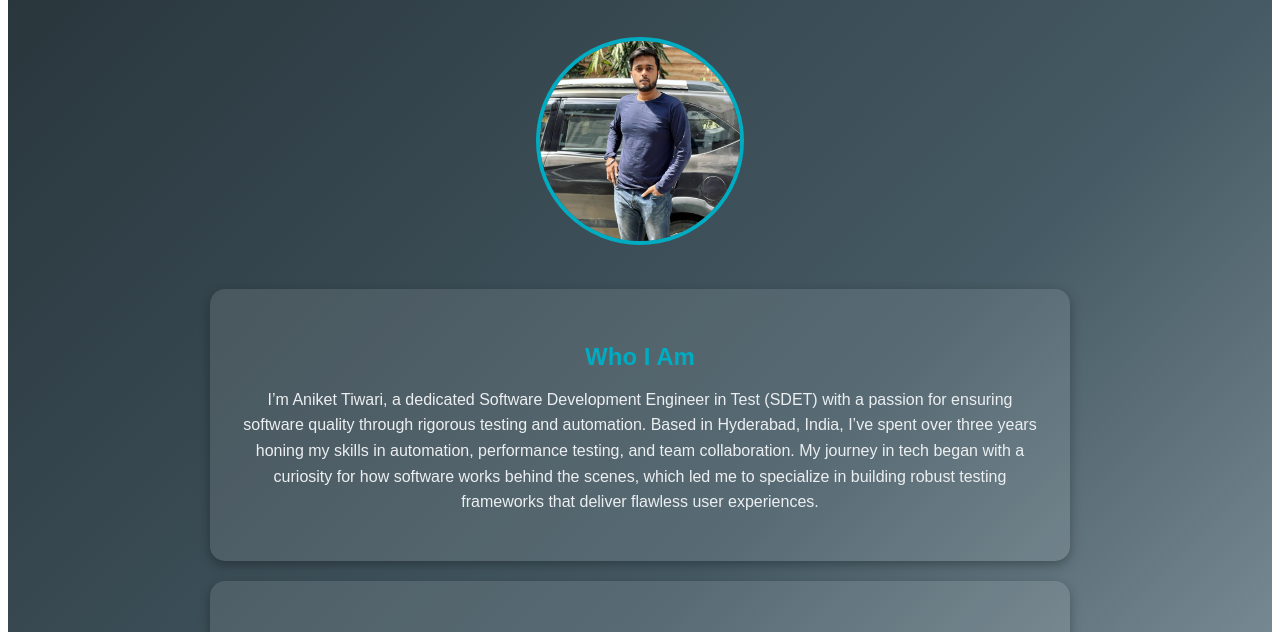
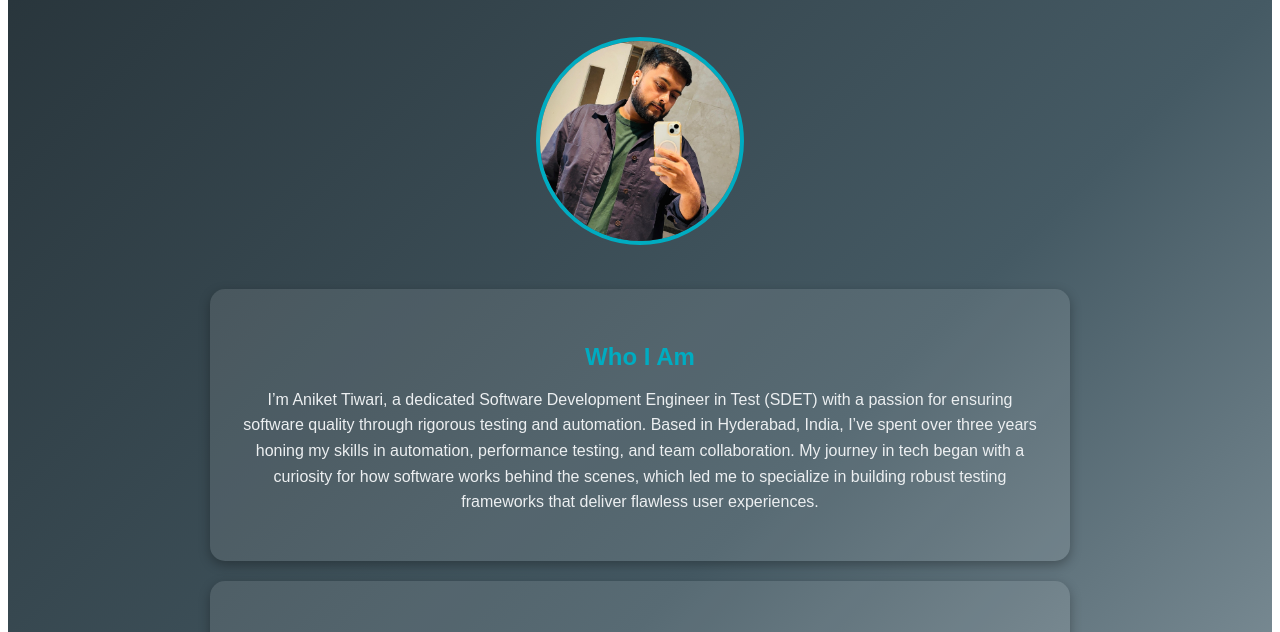
Before and after one commit to AniketTiwari0909/sdet-showcase, a plain HTML site: page showcase/about.html in a window 1280 px wide. Shown: the part 143-775 px from the top of the page. Drawn offline with Linux system fonts and the light colour scheme.

Commit message:
Initial commit of my SDET portfolio

```diff
--- a/showcase/about.html
+++ b/showcase/about.html
@@ -12,7 +12,7 @@
 
         <!-- Profile Image Section -->
         <div class="profile-image-section slide-up">
-            <img src="../showcase/profileDP.jpeg" alt="Profile Image" class="about-profile-image">
+            <img src="../showcase/profileNewDP.jpeg" alt="Profile Image" class="about-profile-image">
         </div>
 
         <!-- Introduction -->
```
Also changed, not shown: showcase/index.html (+1 -1 lines), showcase/profileDP.jpeg (deleted), showcase/profileImage.jpeg (deleted), showcase/profileNewDP.jpeg (added).
